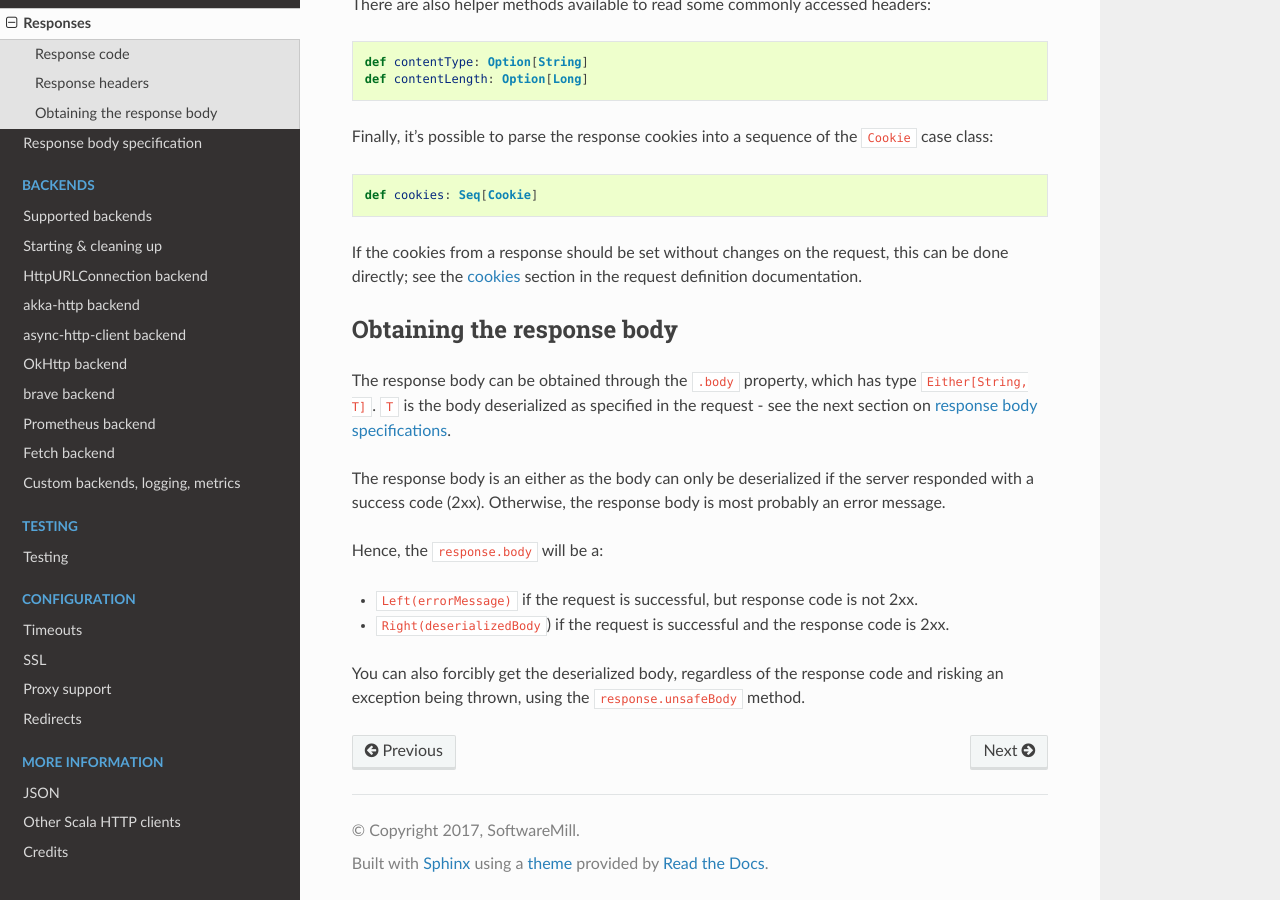
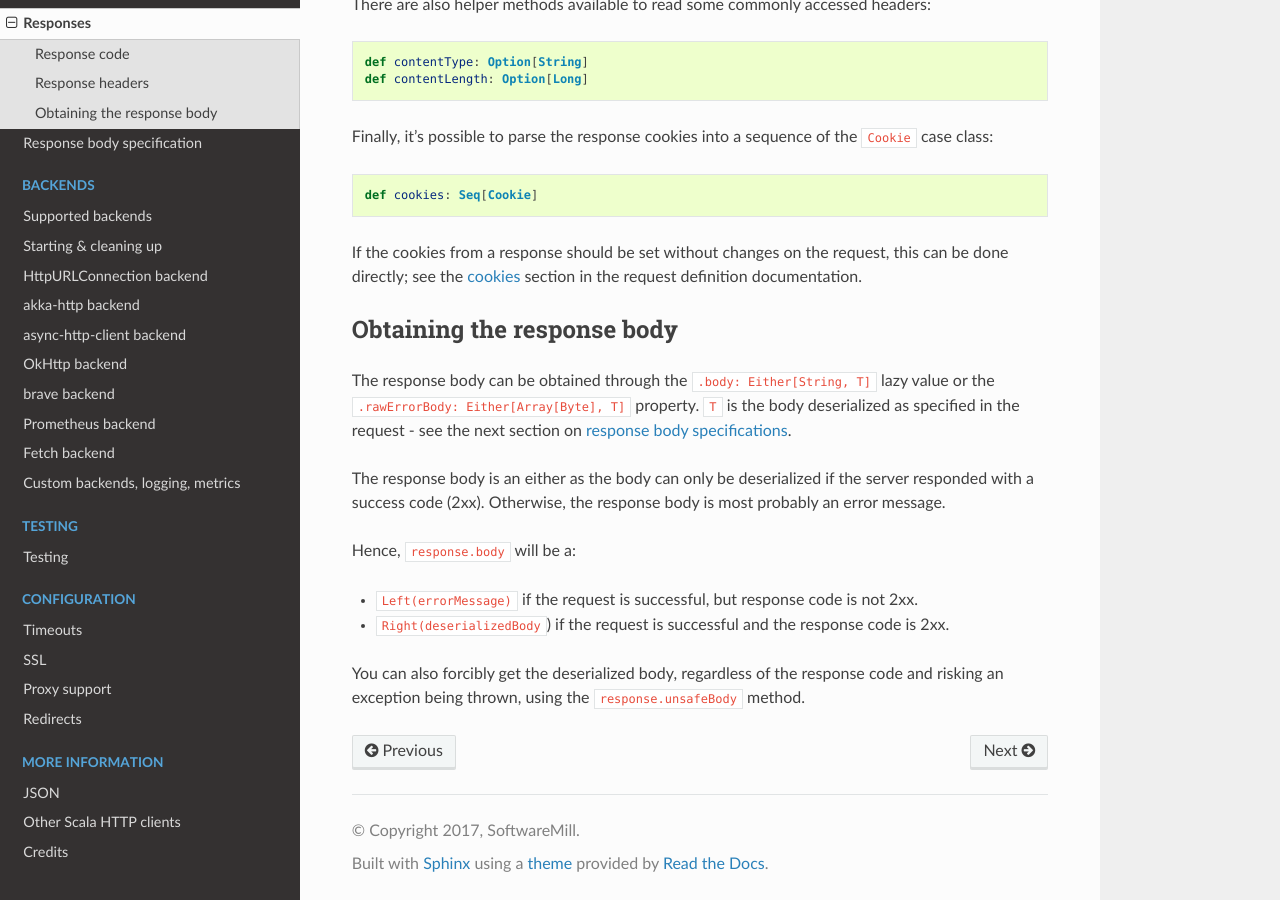
Before and after one commit to softwaremill/sttp, a Sphinx documentation site: the page built from docs/responses/basics.rst, in a window 1280 px wide and 900 px high, scrolled down 902 px. Built offline with Sphinx 7.4.7 and the Read the Docs theme 2.0.0, drawn with Linux system fonts in a browser that asks for light colours.

Commit message:
#83: don't deserialize errors upfront to String, but keep them as an Array[Byte]

```diff
--- a/docs/responses/basics.rst
+++ b/docs/responses/basics.rst
@@ -38,11 +38,11 @@ If the cookies from a response should be set without changes on the request, thi
 Obtaining the response body
 ---------------------------
 
-The response body can be obtained through the ``.body`` property, which has type ``Either[String, T]``. ``T`` is the body deserialized as specified in the request - see the next section on :ref:`response body specifications <responsebodyspec>`.
+The response body can be obtained through the ``.body: Either[String, T]`` lazy value or the ``.rawErrorBody: Either[Array[Byte], T]`` property. ``T`` is the body deserialized as specified in the request - see the next section on :ref:`response body specifications <responsebodyspec>`.
 
 The response body is an either as the body can only be deserialized if the server responded with a success code (2xx). Otherwise, the response body is most probably an error message.
 
-Hence, the ``response.body`` will be a:
+Hence, ``response.body`` will be a:
 
 * ``Left(errorMessage)`` if the request is successful, but response code is not 2xx.
 * ``Right(deserializedBody``) if the request is successful and the response code is 2xx.
```
Also changed, not shown: 13 other files.
